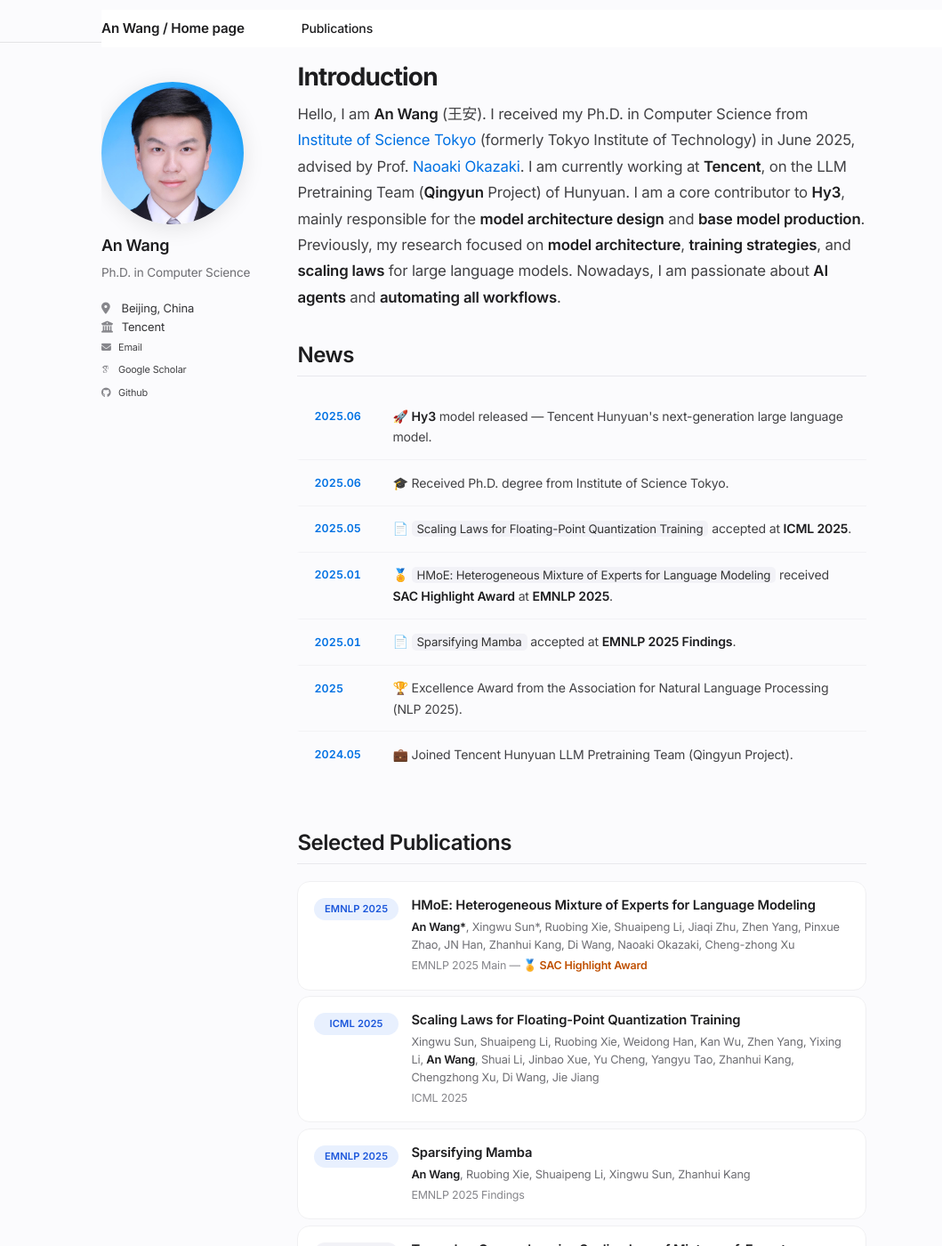
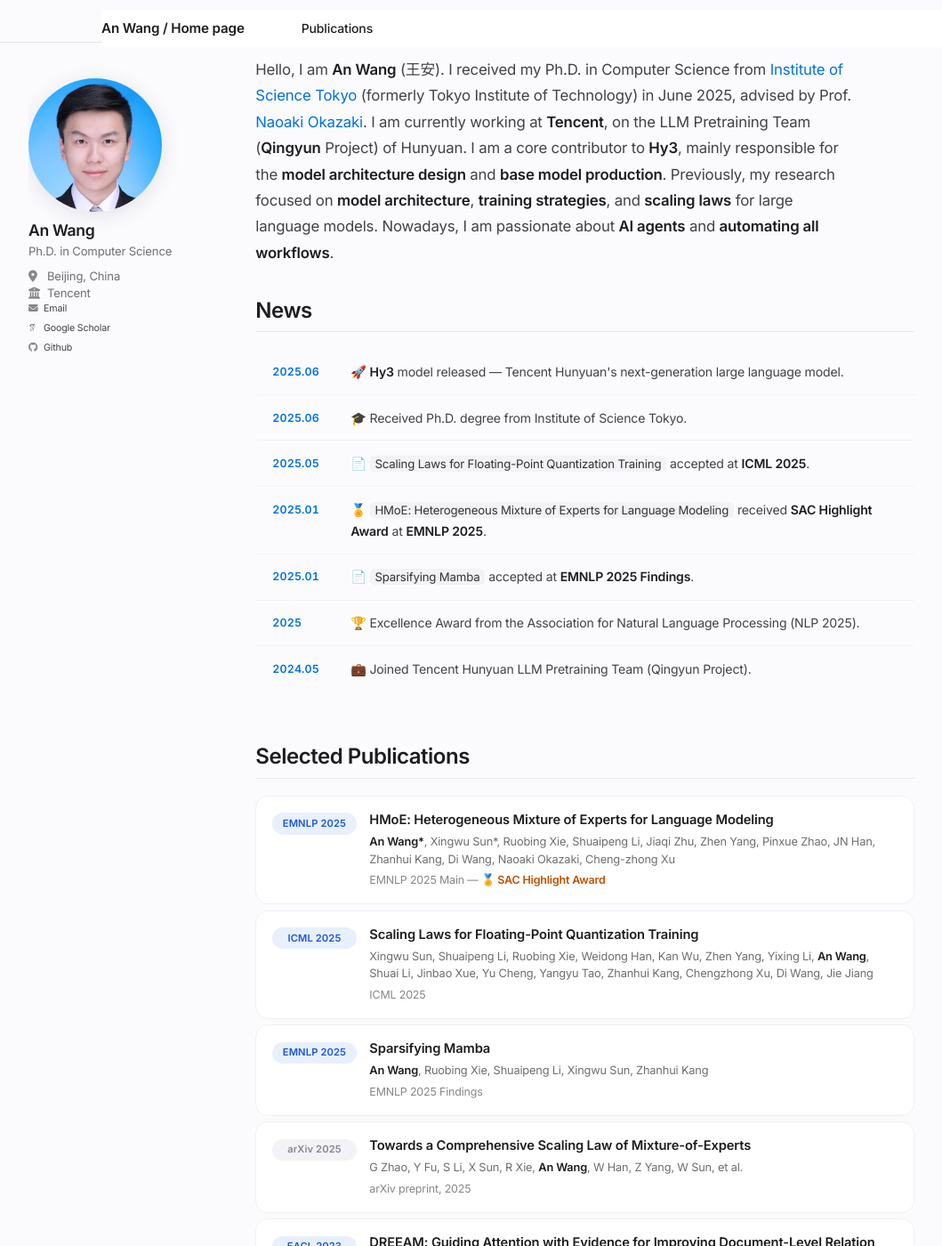
Before and after one commit to AnWang-AI/AnWang-AI.github.io, a Jekyll site: the page built from _pages/about.md, in a window 1280 px wide and 1400 px high. Shown: the whole window at 89% size, without its empty margins (8-1067 px from the left). Built offline with Jekyll 4.4.1, drawn with Linux system fonts in a browser that asks for light colours; some web fonts are replaced.

Commit message:
Fix layout: remove title box, fix sidebar spacing, widen content area

```diff
--- a/_pages/about.md
+++ b/_pages/about.md
@@ -1,6 +1,6 @@
 ---
 permalink: /
-title: "Introduction"
+title: ""
 author_profile: true
 redirect_from:
   - /about/
--- a/_sass/_apple-custom.scss
+++ b/_sass/_apple-custom.scss
@@ -77,31 +77,39 @@
 /* ---------- Main Layout ---------- */
 
 #main {
-  max-width: 1100px !important;
-  margin-top: 1.5em;
-  padding-left: 2em;
-  padding-right: 2em;
+  max-width: 1400px !important;
+  margin-top: 1em;
+  padding-left: 2.5em;
+  padding-right: 2.5em;
 }
 
 .page {
   line-height: 1.7;
 }
 
+/* Hide empty page title */
+.page__title:empty,
+h1.page__title:empty {
+  display: none !important;
+  margin: 0 !important;
+  padding: 0 !important;
+}
+
 /* ---------- Sidebar / Author Profile ---------- */
 
 .sidebar {
-  padding-top: 60px;
+  padding-top: 56px;
 
   @media screen and (min-width: 1024px) {
-    padding-top: 60px;
+    padding-top: 56px;
   }
 }
 
 .author__avatar {
-  margin-bottom: 0.8em;
+  margin-bottom: 0.6em;
 
   img {
-    max-width: 160px !important;
+    max-width: 150px !important;
     border-radius: 50% !important;
     border: none !important;
     padding: 0 !important;
@@ -115,37 +123,51 @@
   }
 }
 
+.author__content {
+  margin-bottom: 0.4em;
+}
+
 .author__name {
   font-weight: 600 !important;
-  font-size: 1.125em !important;
+  font-size: 1.1em !important;
   color: #1d1d1f;
   letter-spacing: -0.02em;
-  margin-top: 0.5em !important;
-  margin-bottom: 0.3em !important;
+  margin-top: 0.4em !important;
+  margin-bottom: 0.15em !important;
+  line-height: 1.3;
 }
 
 .author__bio {
   color: #6e6e73 !important;
-  font-size: 0.85em !important;
-  line-height: 1.5;
+  font-size: 0.82em !important;
+  line-height: 1.45;
   font-weight: 400;
+  margin-top: 0 !important;
+  margin-bottom: 0.6em !important;
 }
 
 .author__urls-wrapper {
+  margin-top: 0;
+
   .btn--inverse {
     display: none !important;
   }
 }
 
 .author__urls {
+  margin-top: 0 !important;
+
   li {
-    margin-bottom: 2px;
+    margin-bottom: 1px;
+    line-height: 1.4;
   }
 
   a {
     color: #424245 !important;
-    font-size: 0.84em !important;
+    font-size: 0.82em !important;
     font-weight: 400;
+    padding-top: 1px;
+    padding-bottom: 1px;
     transition: color 0.2s ease;
 
     &:hover {
@@ -156,6 +178,14 @@
 
   .icon-pad-right {
     color: #86868b;
+    width: 1.1em;
+  }
+
+  .author__desktop {
+    font-size: 0.82em;
+    color: #6e6e73;
+    line-height: 1.4;
+    margin-bottom: 1px;
   }
 }
 
--- a/_sass/_variables.scss
+++ b/_sass/_variables.scss
@@ -119,7 +119,7 @@
 $medium                     : 768px !default;
 $medium-wide                : 900px !default;
 $large                      : 1024px !default;
-$x-large                    : 1280px !default;
+$x-large                    : 1400px !default;
 
 /*
    Grid
```
